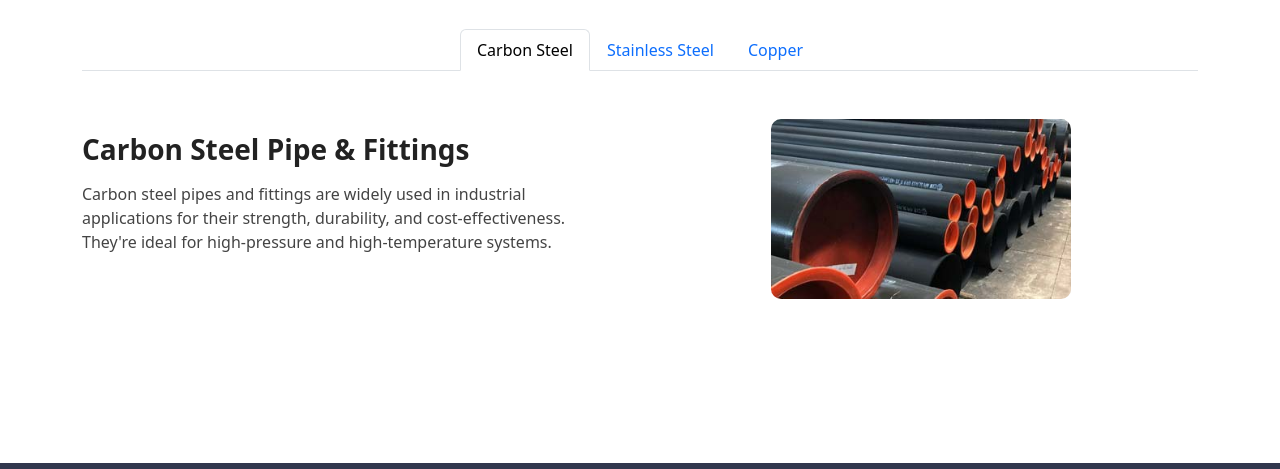
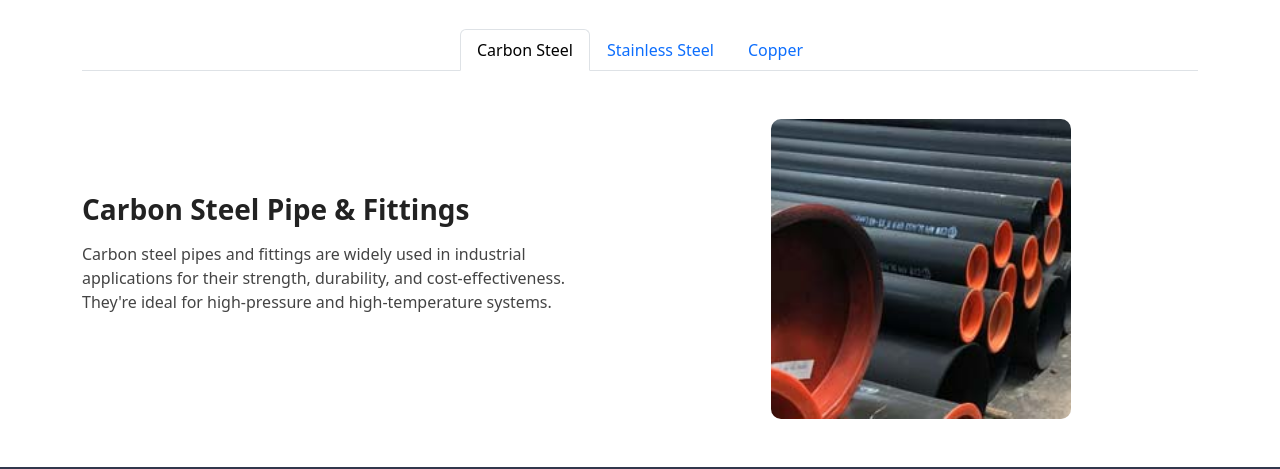
Before and after one commit to Am-bahrehdar/EnergyPSP, a Gatsby site: page /Products/pipe-fitting in a window 1280 px wide. Shown: the part 239-708 px from the top of the page. Built offline with nearby package versions, Linux system fonts and the light colour scheme; Gatsby itself is replaced by a stand-in of ours.

Commit message:
added image optimization

```diff
--- a/gatsby-config.js
+++ b/gatsby-config.js
@@ -26,12 +26,10 @@ module.exports = {
         path: `${__dirname}/src/images`,
       },
     },
-    `gatsby-transformer-sharp`,
-    `gatsby-plugin-sharp`,
     {
       resolve: `gatsby-plugin-manifest`,
       options: {
-        name: `Energypsp `,
+        name: `Energypsp`,
         short_name: `Energypsp`,
         start_url: `/`,
         background_color: `#ffffff`,
@@ -43,8 +41,6 @@ module.exports = {
       resolve: `gatsby-plugin-sitemap`,
       options: {
         output: `/sitemap.xml`,
-        // optionally exclude certain paths:
-        // excludes: ["/privacy", "/terms"],
       },
     },
   ],
--- a/src/components/ProductTabs/Index.js
+++ b/src/components/ProductTabs/Index.js
@@ -1,5 +1,6 @@
 import React, { useState, useEffect, useRef } from "react"
 import PropTypes from "prop-types"
+import { GatsbyImage } from "gatsby-plugin-image" // ✅ Import GatsbyImage
 import * as styles from "./styles.module.scss"
 import classNames from "classnames"
 
@@ -61,11 +62,15 @@ const ProductTabs = ({ summary, variants }) => {
 
           {/* Image Column */}
           <div className="col-md-6 text-center">
-            <img
-              src={variants[activeTab].image}
-              alt={variants[activeTab].title}
-              className={styles.image}
-            />
+            {variants[activeTab].imageData ? (
+              <GatsbyImage
+                image={variants[activeTab].imageData}
+                alt={variants[activeTab].title}
+                className={styles.image}
+              />
+            ) : (
+              <p>No image available</p> // fallback if no image
+            )}
           </div>
         </div>
       </div>
@@ -82,7 +87,7 @@ ProductTabs.propTypes = {
     PropTypes.shape({
       title: PropTypes.string,
       description: PropTypes.string,
-      image: PropTypes.string,
+      imageData: PropTypes.object, // ✅ updated to expect imageData (gatsbyImageData object)
     })
   ),
 }
--- a/src/pages/Products/pipe-fitting.js
+++ b/src/pages/Products/pipe-fitting.js
@@ -1,14 +1,74 @@
 import React from "react"
+import { graphql } from "gatsby"
+import { GatsbyImage } from "gatsby-plugin-image"
 import ProductTabs from "../../components/ProductTabs/Index"
 import pipeFittingData from "../../productsdata/pipefittingdata"
 
-const PipeFittingPage = () => {
+const PipeFittingPage = ({ data }) => {
+  const enrichedVariants = {
+    ...pipeFittingData.variants,
+    "Carbon Steel": {
+      ...pipeFittingData.variants["Carbon Steel"],
+      imageData: data.carbonSteel.childImageSharp.gatsbyImageData,
+    },
+    "Stainless Steel": {
+      ...pipeFittingData.variants["Stainless Steel"],
+      imageData: data.stainlessSteel.childImageSharp.gatsbyImageData,
+    },
+    Copper: {
+      ...pipeFittingData.variants["Copper"],
+      imageData: data.copper.childImageSharp.gatsbyImageData,
+    },
+  }
+
   return (
     <ProductTabs
       summary={pipeFittingData.summary}
-      variants={pipeFittingData.variants}
+      variants={enrichedVariants}
     />
   )
 }
 
+export const query = graphql`
+  query {
+    carbonSteel: file(
+      relativePath: { eq: "products/carbon-steel-lsaw-pipe.jpg" }
+    ) {
+      childImageSharp {
+        gatsbyImageData(
+          width: 500
+          height: 500
+          aspectRatio: 1
+          placeholder: BLURRED
+          formats: [AUTO, WEBP, AVIF]
+        )
+      }
+    }
+    stainlessSteel: file(
+      relativePath: { eq: "products/Stainless-Steel-Pipe-Fittings.jpg" }
+    ) {
+      childImageSharp {
+        gatsbyImageData(
+          width: 500
+          height: 500
+          aspectRatio: 1
+          placeholder: BLURRED
+          formats: [AUTO, WEBP, AVIF]
+        )
+      }
+    }
+    copper: file(relativePath: { eq: "products/Copper-Pipe-Fittings.png" }) {
+      childImageSharp {
+        gatsbyImageData(
+          width: 500
+          height: 500
+          aspectRatio: 1
+          placeholder: BLURRED
+          formats: [AUTO, WEBP, AVIF]
+        )
+      }
+    }
+  }
+`
+
 export default PipeFittingPage
--- a/src/productsdata/pipefittingdata.js
+++ b/src/productsdata/pipefittingdata.js
@@ -1,31 +1,24 @@
-import CarbonSteel from "../images/product/carbon-steel-lsaw-pipe.jpg"
-import StainlessSteelPipeFittings from "../images/product/Stainless-Steel-Pipe-Fittings.jpg"
-import CopperPipeFittings from "../images/product/Copper-Pipe -Fittings.png"
 const pipeFittingData = {
   summary: {
     title: "Pipe & Fittings",
     description:
       "We provide a wide variety of industrial pipe and fitting options to meet the demands of different applications, from high-pressure systems to sanitary environments.",
   },
-
   variants: {
     "Carbon Steel": {
       title: "Carbon Steel Pipe & Fittings",
       description:
         "Carbon steel pipes and fittings are widely used in industrial applications for their strength, durability, and cost-effectiveness. They're ideal for high-pressure and high-temperature systems.",
-      image: CarbonSteel,
     },
     "Stainless Steel": {
       title: "Stainless Steel Pipe & Fittings",
       description:
         "Known for their corrosion resistance, stainless steel fittings are used in food processing, chemical plants, and marine environments where hygiene and durability are essential.",
-      image: StainlessSteelPipeFittings,
     },
     Copper: {
       title: "Copper Pipe & Fittings",
       description:
         "Copper is often used in plumbing due to its excellent heat and corrosion resistance. It's also lightweight, recyclable, and easy to install.",
-      image: CopperPipeFittings,
     },
   },
 }
```
Also changed, not shown: src/images/products/Stainless-Steel-Pipe-Fittings.jpg (renamed from src/images/product/Stainless-Steel-Pipe-Fittings.jpg), src/images/products/carbon-steel-lsaw-pipe.jpg (renamed from src/images/product/carbon-steel-lsaw-pipe.jpg), 2 other files.
